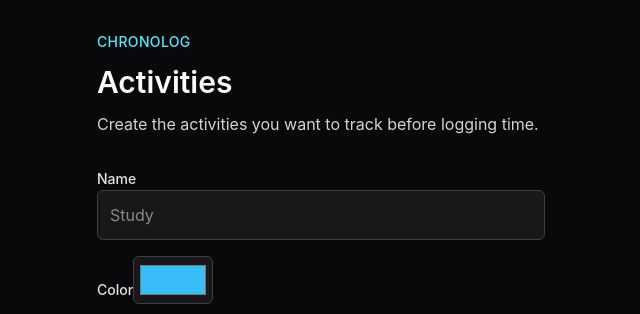
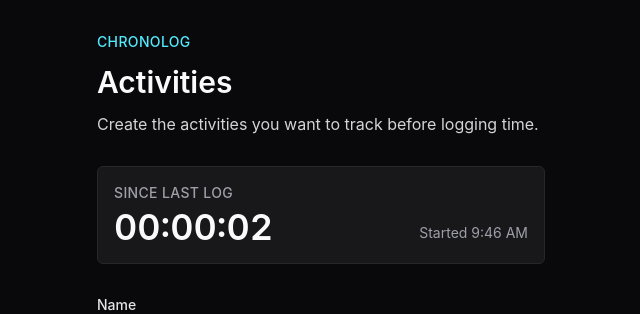
Before and after one commit to Thrizzio/recursive-time-tracker, a React (Vite) app in the folder apps/web/: page / in a window 1280 px wide. Both pictures are taken after a click on the button "Start tracking". Shown: the top 314 px of the page, without its empty margins (319-959 px from the left). Built offline with nearby package versions, Linux system fonts and the light colour scheme; no server answers.

Commit message:
Time elapsed since last log is now clearly visible

```diff
--- a/apps/web/src/App.tsx
+++ b/apps/web/src/App.tsx
@@ -58,6 +58,17 @@
   return `${hours} hr ${remainingMinutes} min`;
 }
 
+function formatElapsedTime(start: Date, end: Date) {
+  const totalSeconds = Math.max(0, Math.floor((end.getTime() - start.getTime()) / 1000));
+  const hours = Math.floor(totalSeconds / 3600);
+  const minutes = Math.floor((totalSeconds % 3600) / 60);
+  const seconds = totalSeconds % 60;
+
+  return [hours, minutes, seconds]
+    .map((value) => value.toString().padStart(2, "0"))
+    .join(":");
+}
+
 function buildTimelineIntervals(
   logs: TimeLog[],
   now: Date,
@@ -98,6 +109,10 @@
   return intervals.reverse();
 }
 
+function getLastLogBoundary(logs: TimeLog[], trackingStartedAt: string | null) {
+  return logs.at(-1)?.loggedAt ?? trackingStartedAt;
+}
+
 export function App() {
   const [activities, setActivities] = useState<Activity[]>([]);
   const [timeLogs, setTimeLogs] = useState<TimeLog[]>([]);
@@ -118,6 +133,10 @@
     trackingStartedAt,
   );
   const hasTrackingStarted = trackingStartedAt !== null || timeLogs.length > 0;
+  const lastLogBoundary = getLastLogBoundary(timeLogs, trackingStartedAt);
+  const timeSinceLastLog = lastLogBoundary
+    ? formatElapsedTime(new Date(lastLogBoundary), now)
+    : "00:00:00";
 
   useEffect(() => {
     async function loadInitialData() {
@@ -145,7 +164,7 @@
   useEffect(() => {
     const intervalId = window.setInterval(() => {
       setNow(new Date());
-    }, 60000);
+    }, 1000);
 
     return () => window.clearInterval(intervalId);
   }, []);
@@ -196,6 +215,7 @@
     setError("");
     setFeedback("");
     setIsLoggingId(activity.id);
+    const logStartedAt = lastLogBoundary ? new Date(lastLogBoundary) : null;
 
     try {
       const response = await fetch(`${apiUrl}/time-logs`, {
@@ -225,7 +245,12 @@
         },
       ]);
       setNow(new Date());
-      setFeedback(`Logged ${activity.name} at ${formatTime(new Date(data.loggedAt))}.`);
+      const loggedAt = new Date(data.loggedAt);
+      const elapsed = logStartedAt ? formatDuration(logStartedAt, loggedAt) : "0 min";
+
+      setFeedback(
+        `Logged ${elapsed} as ${activity.name} at ${formatTime(loggedAt)}.`,
+      );
     } catch {
       setError("Could not log activity.");
     } finally {
@@ -264,6 +289,27 @@
             >
               Start tracking
             </button>
+          </section>
+        ) : null}
+
+        {hasTrackingStarted ? (
+          <section className="rounded-md border border-zinc-800 bg-zinc-900 px-4 py-4">
+            <div className="flex items-end justify-between gap-4">
+              <div className="space-y-1">
+                <h2 className="text-sm font-medium uppercase tracking-wide text-zinc-400">
+                  Since last log
+                </h2>
+                <p className="text-4xl font-semibold tabular-nums text-zinc-50">
+                  {timeSinceLastLog}
+                </p>
+              </div>
+
+              <p className="pb-1 text-right text-sm text-zinc-400">
+                {lastLogBoundary
+                  ? `Started ${formatTime(new Date(lastLogBoundary))}`
+                  : "Waiting to start"}
+              </p>
+            </div>
           </section>
         ) : null}
 
@@ -327,7 +373,7 @@
 
                   <button
                     className="rounded-md bg-zinc-800 px-3 py-2 text-sm font-medium text-zinc-100 disabled:cursor-not-allowed disabled:opacity-60"
-                    disabled={isLoggingId === activity.id}
+                    disabled={!hasTrackingStarted || isLoggingId === activity.id}
                     onClick={() => logActivity(activity)}
                     type="button"
                   >
```
